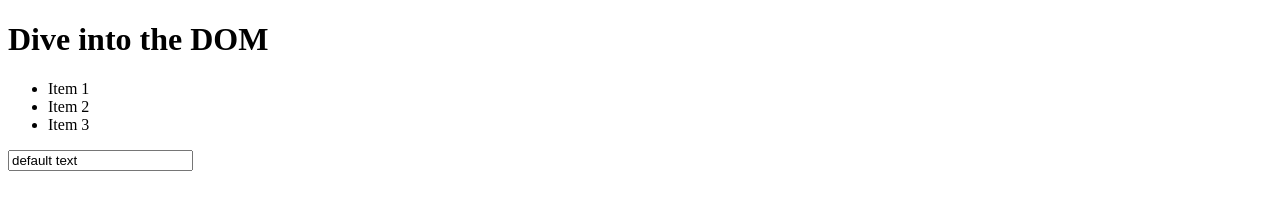
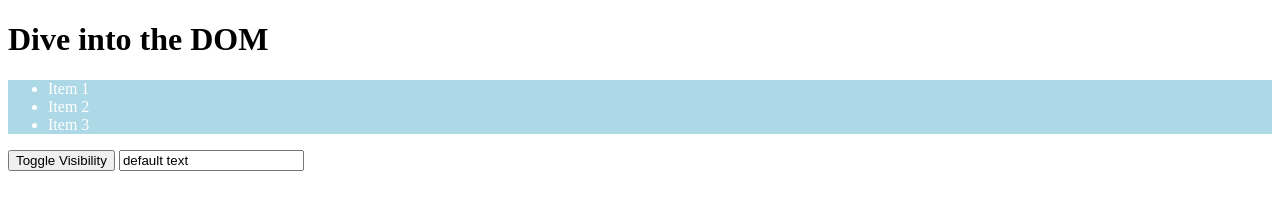
Before and after one commit to jmk89/learningJS, a plain HTML site: page dom-01-starting-code/index.html in a window 1280 px wide. Drawn offline with Linux system fonts and the light colour scheme.

Commit message:
couple ways of styling DOM elements with CSS

```diff
--- a/dom-01-starting-code/app.js
+++ b/dom-01-starting-code/app.js
@@ -1,5 +1,15 @@
-// a way to get the ul
-const ul = document.body.firstElementChild.nextElementSibling
-const firstLi = ul.firstElementChild;
+const section = document.querySelector('section');
+const button = document.querySelector('button');
+button.addEventListener('click', () => {
+  // if (section.className === 'red-bg visible') {
+  //   section.className = 'red-bg invisible';
+  // } else {
+  //   section.className = 'red-bg visible';
+  // }
 
-console.log(firstLi)
+  section.classList.toggle('visible');
+  section.classList.toggle('invisible');
+});
+
+section.style.backgroundColor = 'lightblue';
+// section.className = '';
--- a/dom-01-starting-code/index.html
+++ b/dom-01-starting-code/index.html
@@ -6,16 +6,33 @@
     <meta http-equiv="X-UA-Compatible" content="ie=edge" />
     <title>DOM Interaction</title>
     <script src="app.js" defer></script>
+    <style>
+      .red-bg {
+        background-color: red;
+        color: white;
+      }
+
+      .visible {
+        display: block;
+      }
+
+      .invisible {
+        display: none;
+      }
+    </style>
   </head>
   <body>
     <header>
       <h1 id="main-title">Dive into the DOM</h1>
     </header>
-    <ul>
-      <li class="list-item">Item 1</li>
-      <li class="list-item">Item 2</li>
-      <li class="list-item">Item 3</li>
-    </ul>
-    <input type="text" value="default text">
+    <section class="red-bg visible">
+      <ul>
+        <li class="list-item">Item 1</li>
+        <li class="list-item">Item 2</li>
+        <li class="list-item">Item 3</li>
+      </ul>
+    </section>
+    <button>Toggle Visibility</button>
+    <input type="text" value="default text" />
   </body>
 </html>
```
